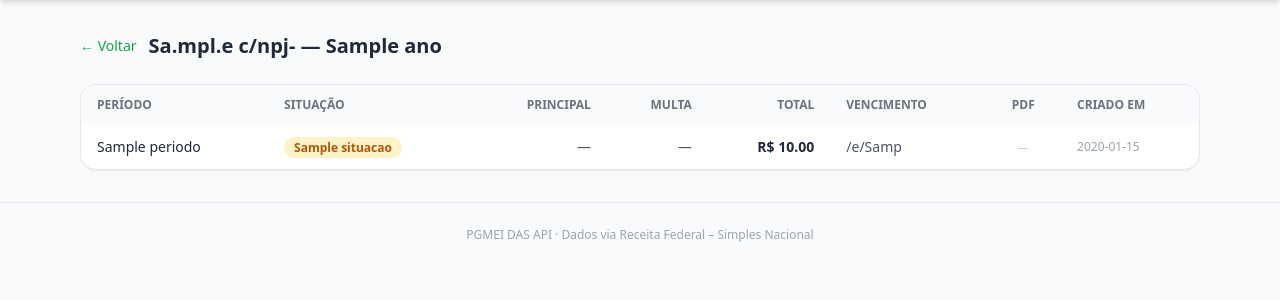
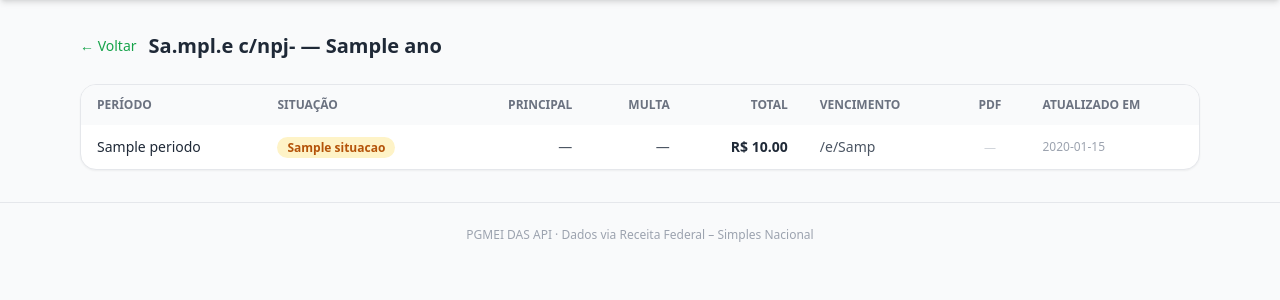
Before and after one commit to pedrocarneiro17/apimei, a FastAPI app: template templates/detalhes.html in a window 1280 px wide. Shown: the part 60-360 px from the top of the page. Run offline with FastAPI, Linux system fonts and the light colour scheme; the template is opened without the code that fills it: most values are stand-ins (such as "Sample title", 1, 10 or a date in 2020); parts of the project's set-up code (start-up, migrations or seed data) failed here and were passed over; some libraries are stand-ins or nearby versions.

Commit message:
fix: coluna 'Criado em' passa a mostrar 'Atualizado em'
Exibe atualizado_em (ou criado_em se nunca foi atualizado),
refletindo a data da última busca e não a do primeiro cadastro.

Co-Authored-By: Claude Sonnet 4.6 <noreply@anthropic.com>

```diff
--- a/templates/detalhes.html
+++ b/templates/detalhes.html
@@ -26,7 +26,7 @@
           <th class="px-4 py-3 text-right">Total</th>
           <th class="px-4 py-3 text-left">Vencimento</th>
           <th class="px-4 py-3 text-center">PDF</th>
-          <th class="px-4 py-3 text-left">Criado em</th>
+          <th class="px-4 py-3 text-left">Atualizado em</th>
         </tr>
       </thead>
       <tbody class="divide-y divide-gray-100">
@@ -67,7 +67,7 @@
             {% endif %}
           </td>
           <td class="px-4 py-3 text-gray-400 text-xs">
-            {{ r.criado_em.strftime('%d/%m/%Y %H:%M') if r.criado_em else '—' }}
+            {{ (r.atualizado_em or r.criado_em).strftime('%d/%m/%Y %H:%M') if (r.atualizado_em or r.criado_em) else '—' }}
           </td>
         </tr>
         {% endfor %}
```
